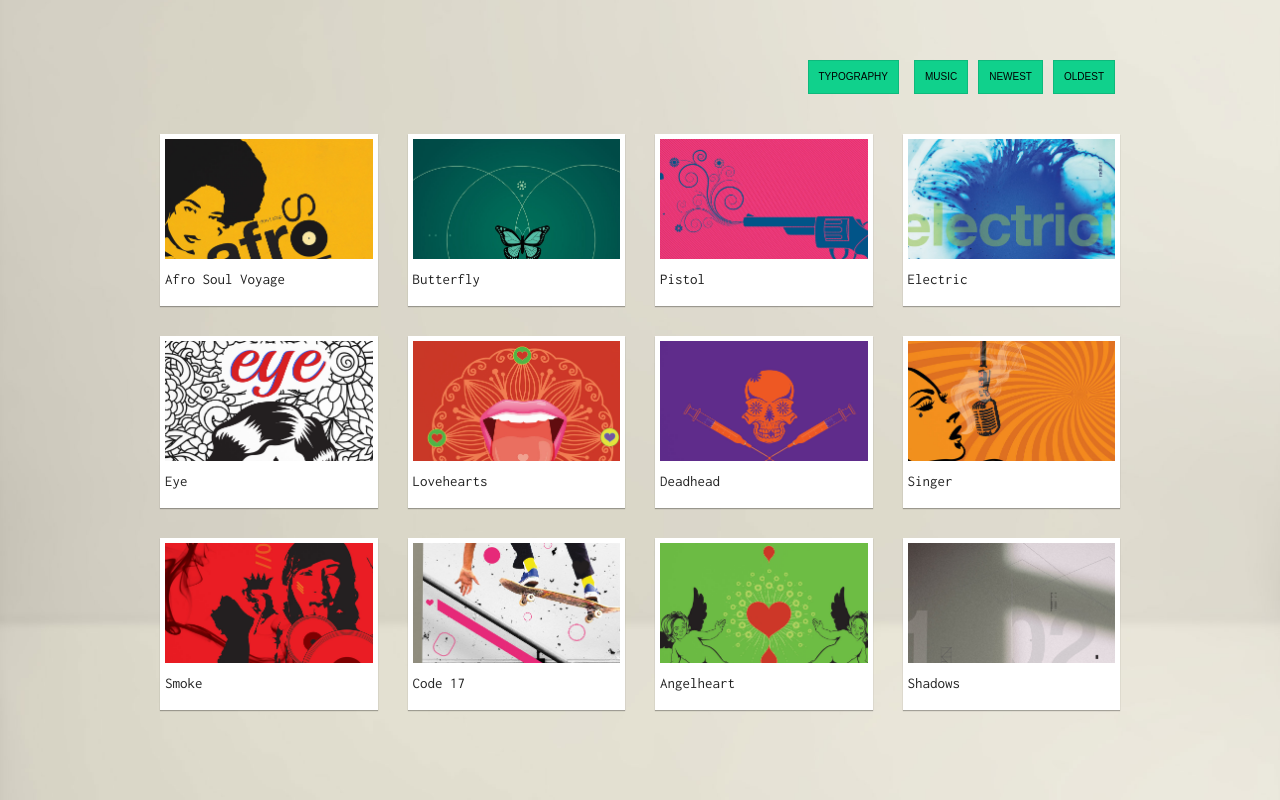
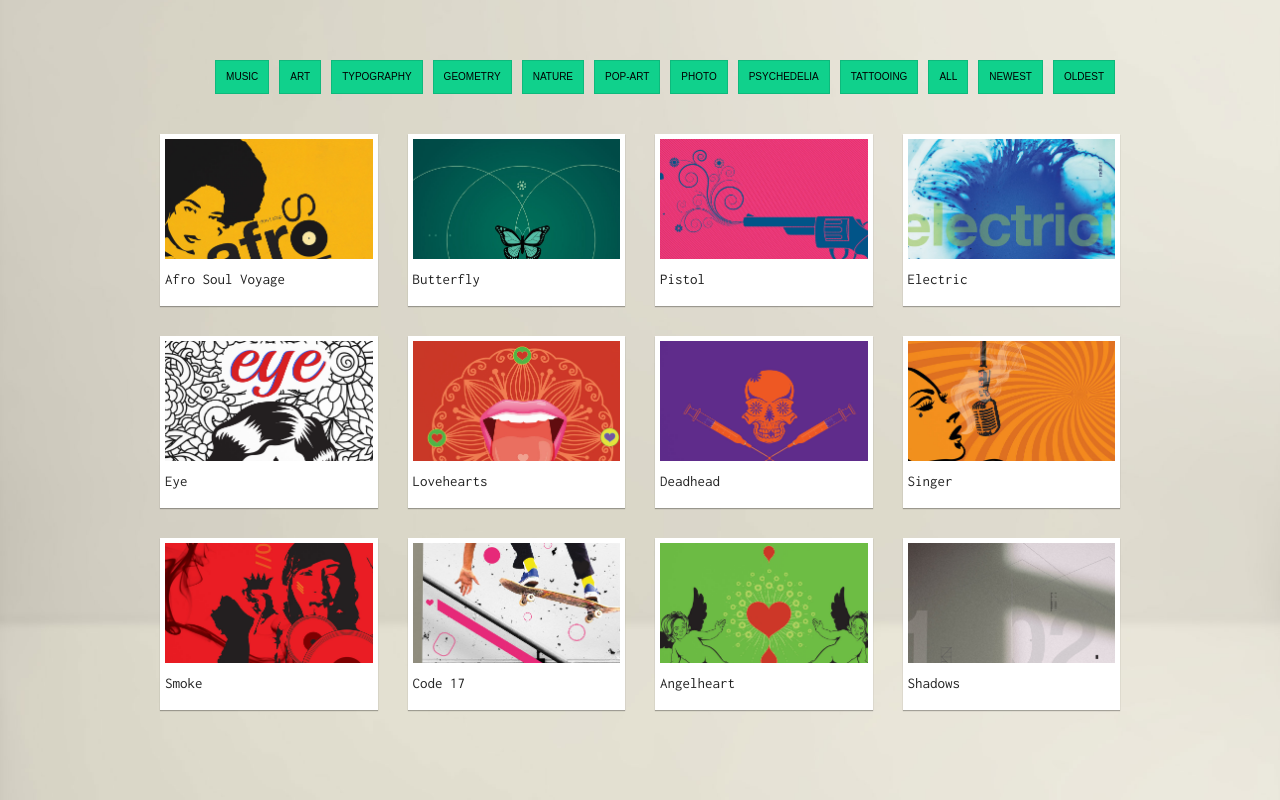
Before and after one commit to fredlesser/image-gallery, a website: page index.html in a window 1280 px wide. Drawn offline with nearby package versions, Linux system fonts and the light colour scheme; files that its build step writes are made by us from their sources.

Commit message:
Generate filter buttons dynamically
+ move some variables to start of file

```diff
--- a/css/partials/_nav.scss
+++ b/css/partials/_nav.scss
@@ -13,7 +13,7 @@
   transform: translatex(-100vw);
 }
 
-.nav ul {
+.thumbnails {
   list-style: none;
   margin: 0;
   padding: 0;
--- a/css/partials/_toolbar.scss
+++ b/css/partials/_toolbar.scss
@@ -3,3 +3,14 @@
   display: flex;
   justify-content: flex-end;
 }
+
+.filters {
+  list-style: none;
+  margin: 0;
+  padding: 0;
+  display: flex;
+
+  li {
+
+  }
+}
--- a/index.html
+++ b/index.html
@@ -19,14 +19,14 @@
     </main>
     <nav class="nav">
       <section class="toolbar">
-        <div class="filters">
-          <button type="button" name="button" class="btn" data-filter="typography">Typography</button>
-          <button type="button" name="button" class="btn" data-filter="music">Music</button>
-        </div>
+        <ul class="filters">
+
+        </ul>
+        <button type="button" name="button" class="btn btn--reset">All</button>
         <button type="button" name="button" class="btn btn--newest">Newest</button>
         <button type="button" name="button" class="btn btn--oldest">Oldest</button>
       </section>
-      <ul>
+      <ul class="thumbnails">
       </ul>
     </nav>
     <script src="build/js/index.js"></script>
--- a/js/index.js
+++ b/js/index.js
@@ -85,7 +85,10 @@ const images = [
   },
 ];
 
-const thumbNails = document.querySelector('nav ul');
+const toolbar = document.querySelector('.toolbar');
+const main = document.querySelector('main');
+const menu = document.querySelector('.nav');
+const thumbNails = document.querySelector('.thumbnails');
 
 function createThumbs(source) {
   const thumbs = source.map(image => {
@@ -102,7 +105,7 @@ function createThumbs(source) {
   }).join('');
   thumbNails.innerHTML = thumbs;
 
-  const links = document.querySelectorAll('nav a');
+  const links = document.querySelectorAll('.thumbnails a');
 
   //Clicking a thumbnail link reveals the poster version and hides the menu
   links.forEach(link => {
@@ -152,9 +155,6 @@ function displayImage(imageSrc) {
     removeImage();
   });
 }
-const toolbar = document.querySelector('.toolbar');
-const main = document.querySelector('main');
-const menu = document.querySelector('.nav');
 
 
 //Order by date
@@ -178,6 +178,23 @@ toolbar.querySelector('.btn--oldest').addEventListener('click', function(){
   oldestFirst()
 });
 
+//Create filterBtns
+function createFilterButtons() {
+  const categories = images.map(image => image.category);
+  const catsArray = [].concat.apply([], categories);
+  const individualCats = Array.from(new Set(catsArray));
+  const catButtons = individualCats.map(catButton => {
+    return `
+      <li>
+        <button type="button" name="button" class="btn" data-filter="${catButton}">${catButton}</button>
+      </li>
+    `;
+  }).join('');
+  document.querySelector('.filters').innerHTML = catButtons;
+}
+
+createFilterButtons()
+
 //Filter based on category
 function filterCategory() {
   const keyword = this.dataset['filter'];
@@ -190,3 +207,8 @@ const filterBtns = Array.from(toolbar.querySelectorAll('.btn[data-filter]'));
 filterBtns.forEach(filterBtn => {
   filterBtn.addEventListener('click', filterCategory)
 })
+
+//Reset
+document.querySelector('.btn--reset').addEventListener('click', function() {
+  createThumbs(images);
+});
```
Also changed, not shown: build/css/index.css, build/js/index.js.
